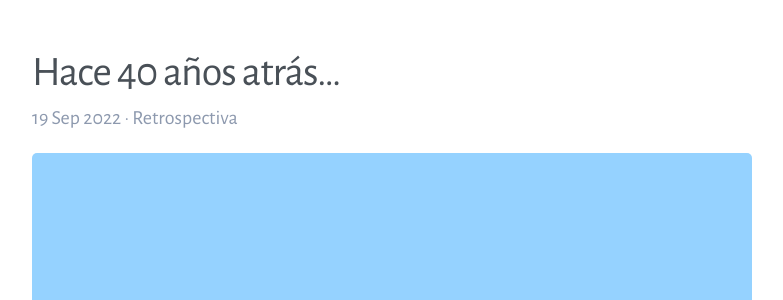
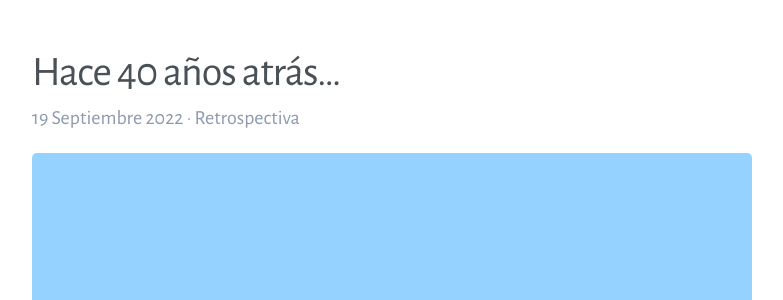
Before and after one commit to darriagada/darriagada.github.io, a Jekyll site: the page built from _posts/2022-09-19-emoticons.md, in a window 1280 px wide. Shown: the part 128-428 px from the top of the page, without its empty margins (248-1031 px from the left). Built offline with Jekyll 4.4.1, drawn with Linux system fonts in a browser that asks for light colours; comment, search, counter and statistics services are not loaded; some of the changed lines change nothing that is shown.

Commit message:
Update post.html

```diff
--- a/_layouts/post.html
+++ b/_layouts/post.html
@@ -8,18 +8,18 @@
   {% assign m = page.date | date: "%-m" %}
   {{ page.date | date: "%-d" }}
   {% case m %}
-    {% when '1' %}Ene
-    {% when '2' %}Feb
-    {% when '3' %}Mar
-    {% when '4' %}Abr
-    {% when '5' %}May
-    {% when '6' %}Jun
-    {% when '7' %}Jul
-    {% when '8' %}Ago
-    {% when '9' %}Sep
-    {% when '10' %}Oct
-    {% when '11' %}Nov
-    {% when '12' %}Dic
+    {% when '1' %}Enero
+    {% when '2' %}Febrero
+    {% when '3' %}Marzo
+    {% when '4' %}Abril
+    {% when '5' %}Mayo
+    {% when '6' %}Junio
+    {% when '7' %}Julio
+    {% when '8' %}Agosto
+    {% when '9' %}Septiembre
+    {% when '10' %}Octubre
+    {% when '11' %}Noviembre
+    {% when '12' %}Diciembre
   {% endcase %}
   {{ page.date | date: "%Y" }}
    &middot; {{ page.tags }}
```
